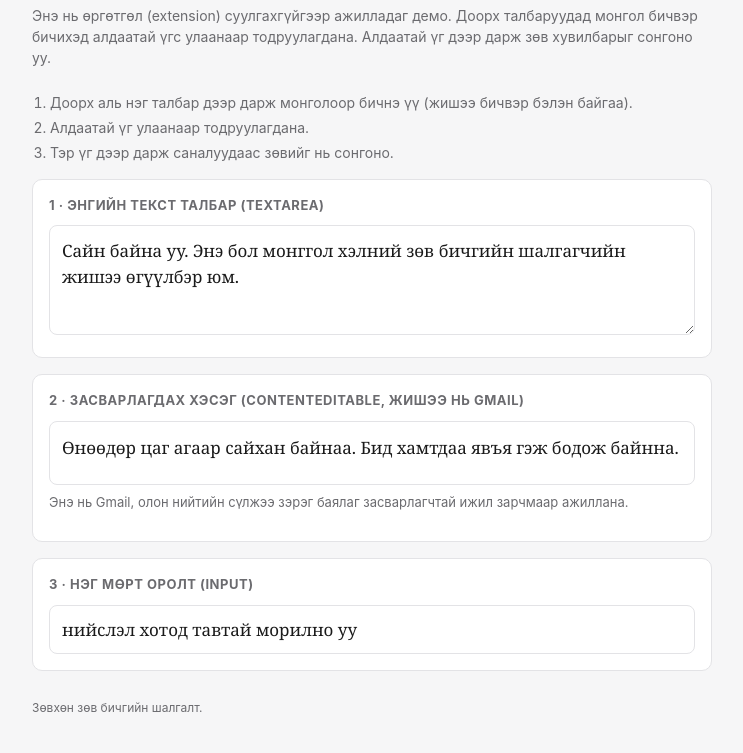
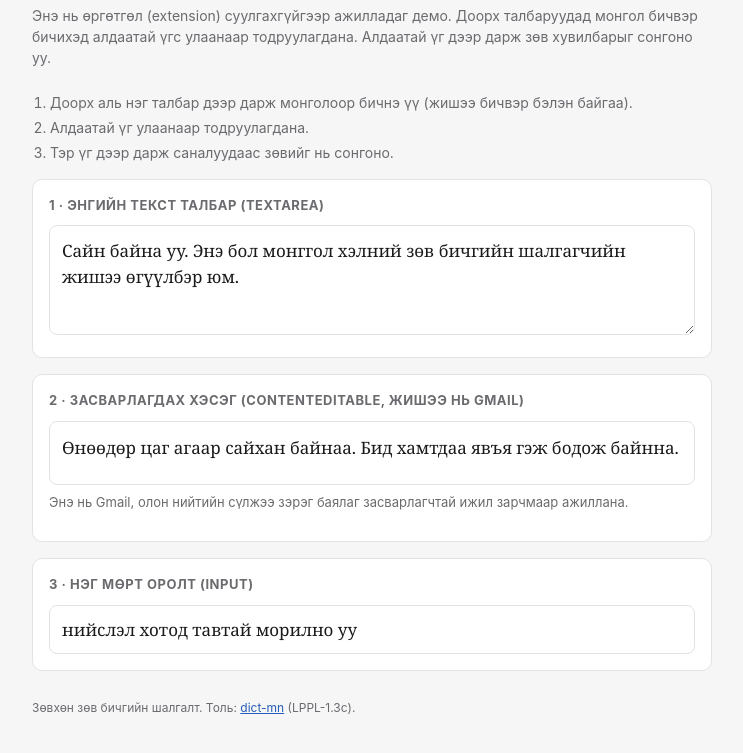
Before and after one commit to temuulennibno/mongolian-grammar-checker, a website with bundled scripts: page demo/index.html in a window 1280 px wide. Shown: the part 69-822 px from the top of the page, without its empty margins (268-1011 px from the left). Built offline with nearby package versions, Linux system fonts and the light colour scheme; no server answers; files whose address does not match are found by name; what hunspell-asm would draw is missing.

Commit message:
Add preview image, MIT license, and dict-mn attribution
- Add assets/preview image and a 1280x800 store-ready screenshot
- Add root MIT LICENSE for the extension code
- Credit the dict-mn dictionary (LPPL-1.3c) in README and demo footer

```diff
--- a/demo/index.html
+++ b/demo/index.html
@@ -80,7 +80,9 @@
     </div>
 
     <footer>
-      Зөвхөн зөв бичгийн шалгалт.
+      Зөвхөн зөв бичгийн шалгалт. Толь:
+      <a href="https://github.com/bataak/dict-mn" target="_blank" rel="noopener">dict-mn</a>
+      (LPPL-1.3c).
     </footer>
   </div>
 
```
Also changed, not shown: README.md, assets/preview.png (added), assets/preview.webp (added), assets/store-screenshot.png (added), 1 other file.
